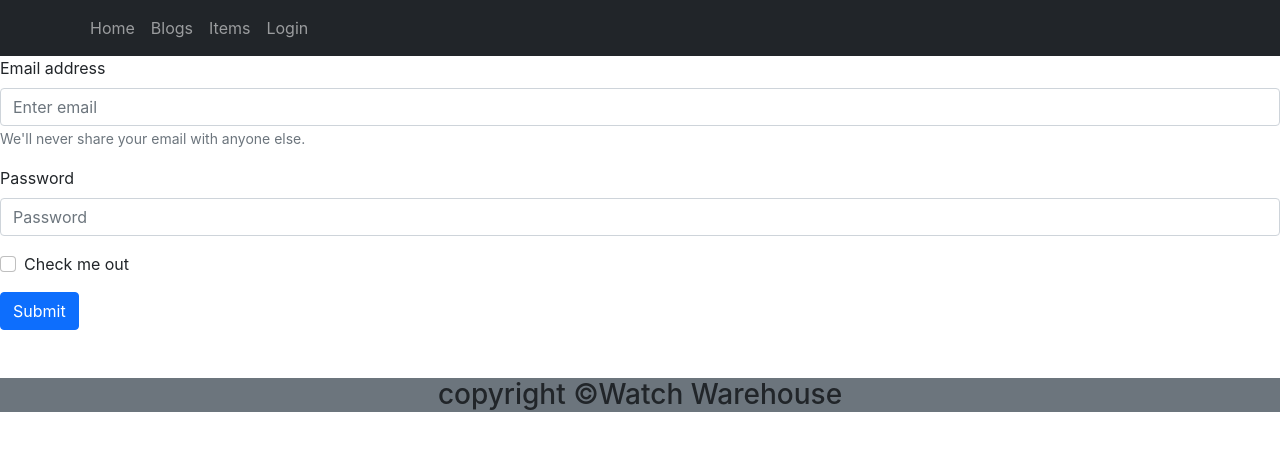
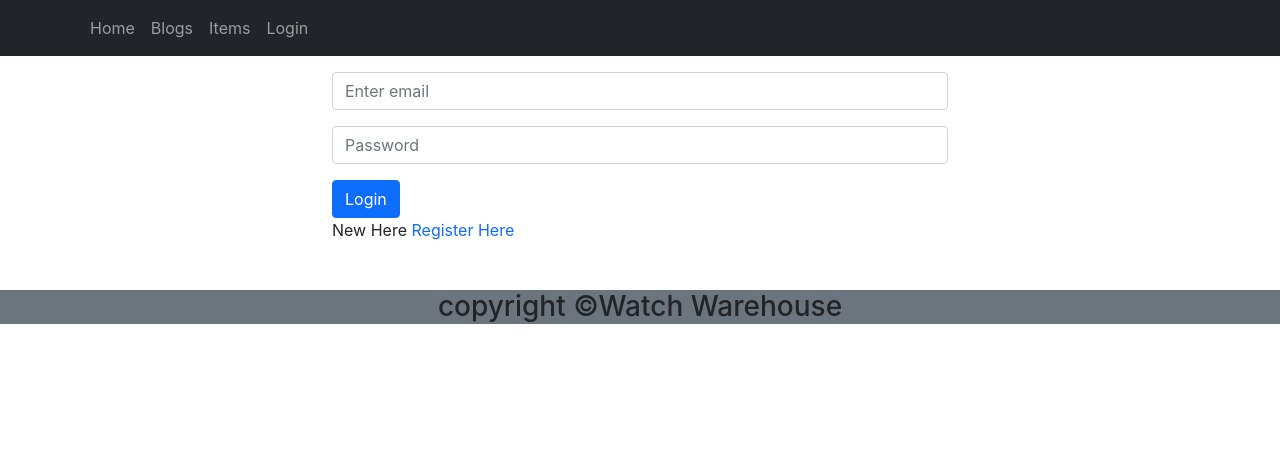
Before and after one commit to Hridoyshom/warehouse-manage-client-side, a React (Create React App) app: page /login in a window 1280 px wide. Shown: the top 450 px of the page. Built offline with nearby package versions, Linux system fonts and the light colour scheme.

Commit message:
registerform creted

```diff
--- a/src/App.js
+++ b/src/App.js
@@ -7,6 +7,7 @@ import Footer from './Footer';
 import NotFound from './NotFound';
 import Items from './Items';
 import Login from './Login';
+import Register from './Register';
 
 function App() {
   return (
@@ -19,6 +20,7 @@ function App() {
         </Route>
         <Route path='/items' element={<Items></Items>} ></Route>
         <Route path='login' element={<Login></Login>}></Route>
+        <Route path='/register' element={<Register></Register>}></Route>
         <Route path='*' element={<NotFound></NotFound>}  ></Route>
 
       </Routes>
--- a/src/Login.js
+++ b/src/Login.js
@@ -1,9 +1,11 @@
 import React, { useRef } from 'react';
 import { Form, Button } from 'react-bootstrap';
+import { Link, useNavigate } from 'react-router-dom';
 
 const Login = () => {
     const emailRef = useRef('');
     const passwordRef = useRef('');
+    const navigate = useNavigate();
 
     const handleSubmit = event => {
         event.preventDefault();
@@ -12,28 +14,29 @@ const Login = () => {
 
         console.log(email, password)
     }
+    const navigateRegister = event => {
+        navigate('/register')
+
+    }
     return (
-        <div>
+        <div className='container w-50 mx-auto' >
             <Form onSubmit={handleSubmit} >
-                <Form.Group className="mb-3" controlId="formBasicEmail">
-                    <Form.Label>Email address</Form.Label>
+                <Form.Group className="mb-3 mt-3" controlId="formBasicEmail">
+
                     <Form.Control ref={emailRef} type="email" placeholder="Enter email" required />
-                    <Form.Text className="text-muted">
-                        We'll never share your email with anyone else.
-                    </Form.Text>
+
                 </Form.Group>
 
                 <Form.Group className="mb-3" controlId="formBasicPassword">
-                    <Form.Label>Password</Form.Label>
+
                     <Form.Control ref={passwordRef} type="password" placeholder="Password" required />
                 </Form.Group>
-                <Form.Group className="mb-3" controlId="formBasicCheckbox">
-                    <Form.Check type="checkbox" label="Check me out" />
-                </Form.Group>
+
                 <Button variant="primary" type="submit">
-                    Submit
+                    Login
                 </Button>
             </Form>
+            <p>New Here <Link to='/register' className='text-primary text-decoration-none ' onClick={navigateRegister}  >Register Here</Link> </p>
         </div>
     );
 };
--- /dev/null
+++ b/src/Register.css
@@ -0,0 +1,15 @@
+.reg-form {
+    margin: 0 auto;
+    width: 50%;
+}
+
+
+
+.reg-form input {
+    display: block;
+    padding-left: 10px;
+    margin-bottom: 15px;
+    width: 100%;
+    height: 50px;
+    font-size: 18px;
+}
--- a/src/Register.js
+++ b/src/Register.js
@@ -1,51 +1,24 @@
-import React from "react";
-import { useAuthState, useCreateUserWithEmailAndPassword, useUpdateProfile } from "react-firebase-hooks/auth";
-import { Link, useNavigate } from "react-router-dom";
-
-import Loading from './Loading';
-import auth from './firebase.init';
+import React from 'react';
+import './Register.css'
+import { Link, useNavigate } from 'react-router-dom';
 
 const Register = () => {
-    const [
-        createUserWithEmailAndPassword,
-        user,
-        loading,
-        error,
-    ] = useCreateUserWithEmailAndPassword(useAuthState, { sendEmailVerification: true });
-    const [updateProfile, updating, error1] = useUpdateProfile(auth);
     const navigate = useNavigate();
     const navigateLogin = event => {
         navigate('/login')
-
-    }
-
-    if (loading || updating) {
-        return <Loading></Loading>
-    }
-    if (user) {
-        navigate('/home');
-    }
-
-    const handleRegister = async event => {
-        event.preventDefault();
-        const name = event.target.name.value;
-        const email = event.target.email.value;
-        const password = event.target.password.value;
-
-        await createUserWithEmailAndPassword(email, password);
-        await updateProfile({ displayName: name });
-        alert('Updated profile');
     }
     return (
-        <div className='register-form' >
-            <h2>Register Here</h2>
-            <form onSubmit={handleRegister} >
-                <input type="text" name="name" id="" placeholder='your name' required />
-                <input type="email" name="email" id="" placeholder='your Email' required />
-                <input type="password" name="password" id="" placeholder='Your password' required />
-                <input type="submit" value="Register" />
+        <div className='reg-form w-50 mx-auto ' >
+            <h2>You can register here</h2>
+            <form>
+                <input type="text" name="name" id='' placeholder='enter name'></input>
+                <input type="email" name="email" id='' placeholder='enter email'></input>
+                <input type="password" name="password" id='' placeholder='enter password'></input>
+                <input className='bg-secondary' type="submit" value="Register" />
+
             </form>
-            <p>Already Have an account <Link to='/login' className='text-primary text-decoration-none ' onClick={navigateLogin}  >Login Here</Link> </p>
+            <p>Already Registered? <Link to='/login' className='text-primary text-decoration-none ' onClick={navigateLogin}  >Login Here</Link> </p>
+
         </div>
     );
 };
```
